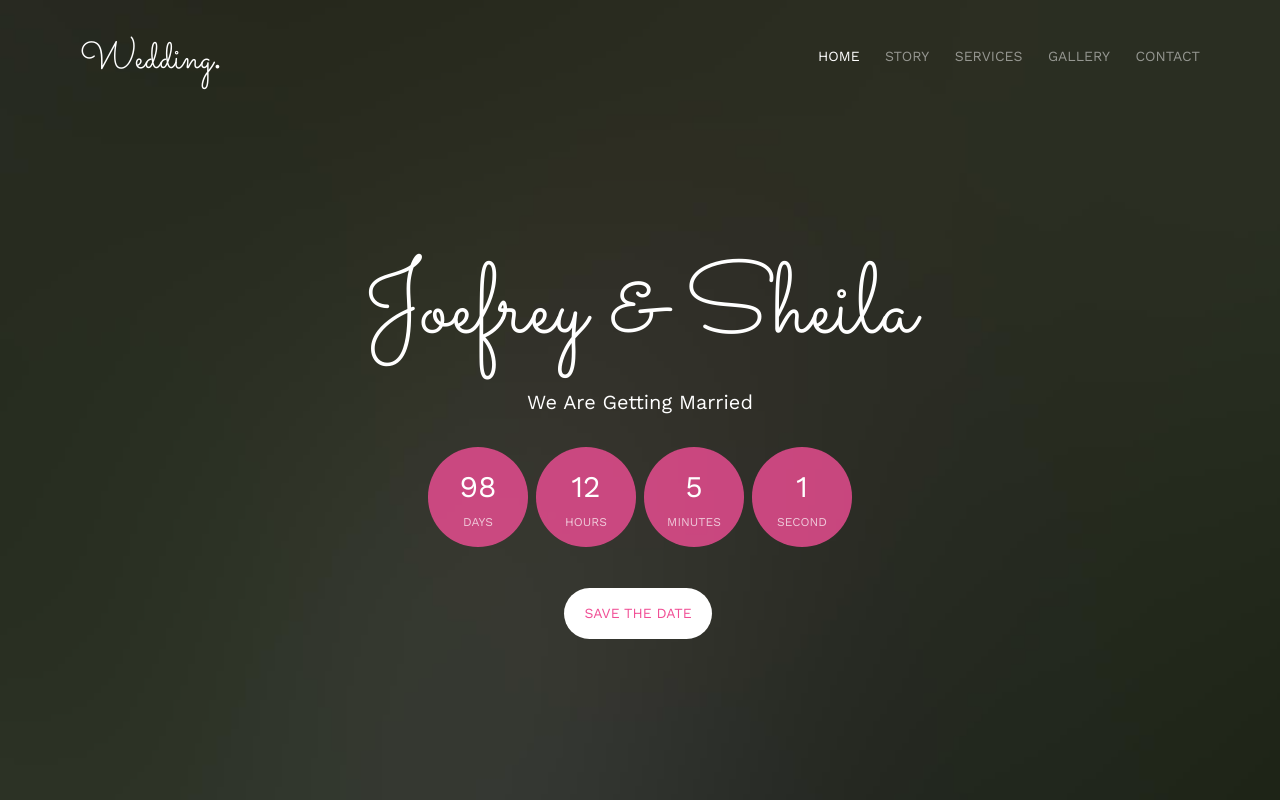
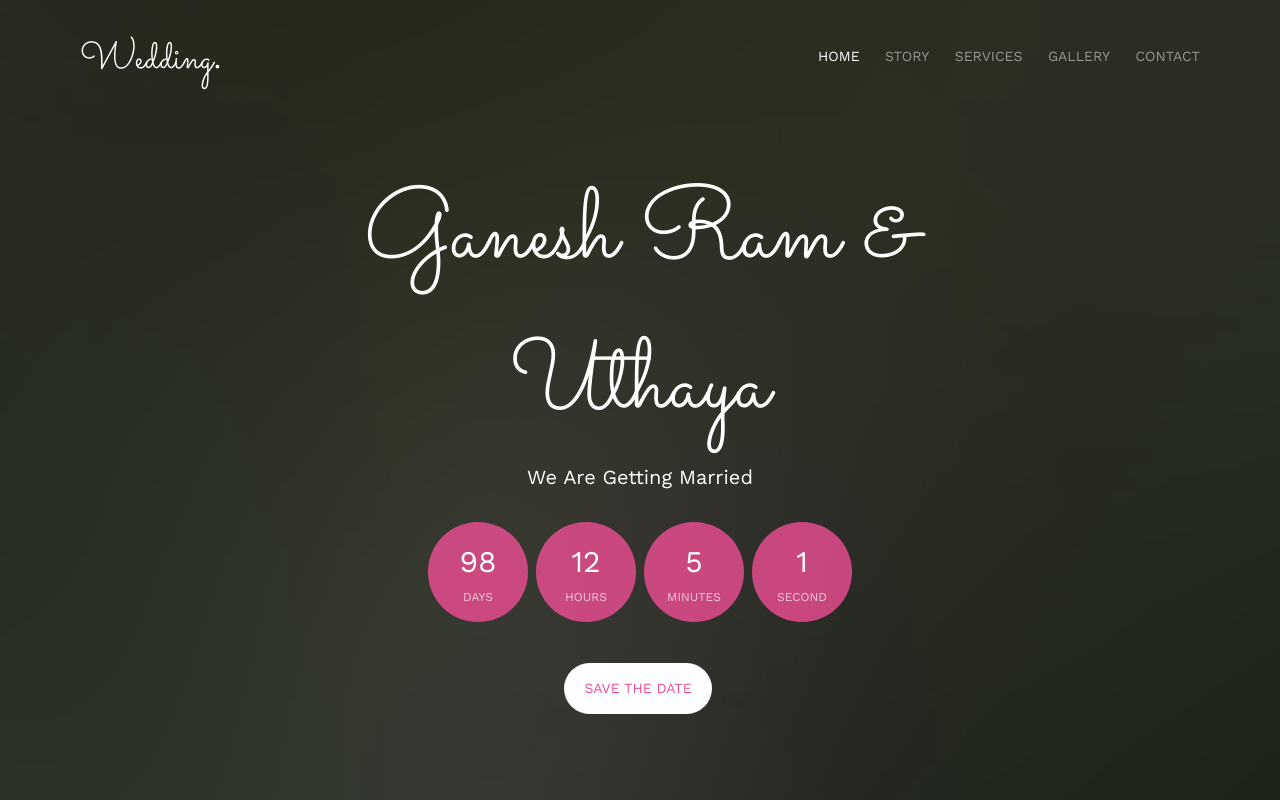
Before and after one commit to GaneshUthaya/GaneshUthaya.github.io, a plain HTML site: page index.html in a window 1280 px wide. Shown: the top 800 px of the page. Drawn offline with nearby package versions, Linux system fonts and the light colour scheme; files whose address does not match are found by name.

Commit message:
Added Names

```diff
--- a/index.html
+++ b/index.html
@@ -113,7 +113,7 @@
 				<div class="col-md-8 col-md-offset-2 text-center">
 					<div class="display-t">
 						<div class="display-tc animate-box" data-animate-effect="fadeIn">
-							<h1>Joefrey &amp; Sheila</h1>
+							<h1>Ganesh Ram &amp; Uthaya</h1>
 							<h2>We Are Getting Married</h2>
 							<div class="simply-countdown simply-countdown-one"></div>
 							<p><a href="#" class="btn btn-default btn-sm">Save the date</a></p>
```
Also changed, not shown: images/img_bg_2 - Copy.jpg (added).
